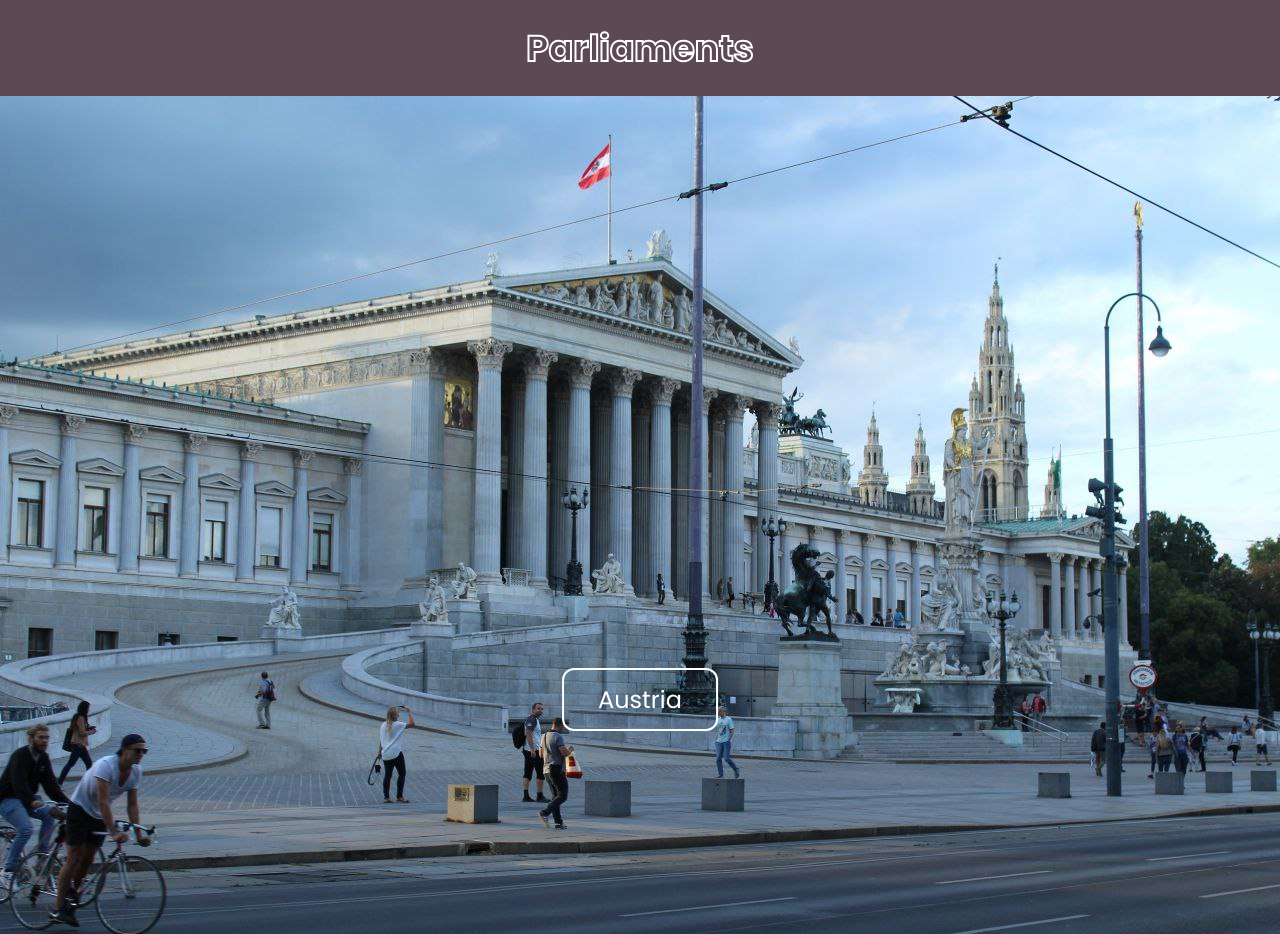
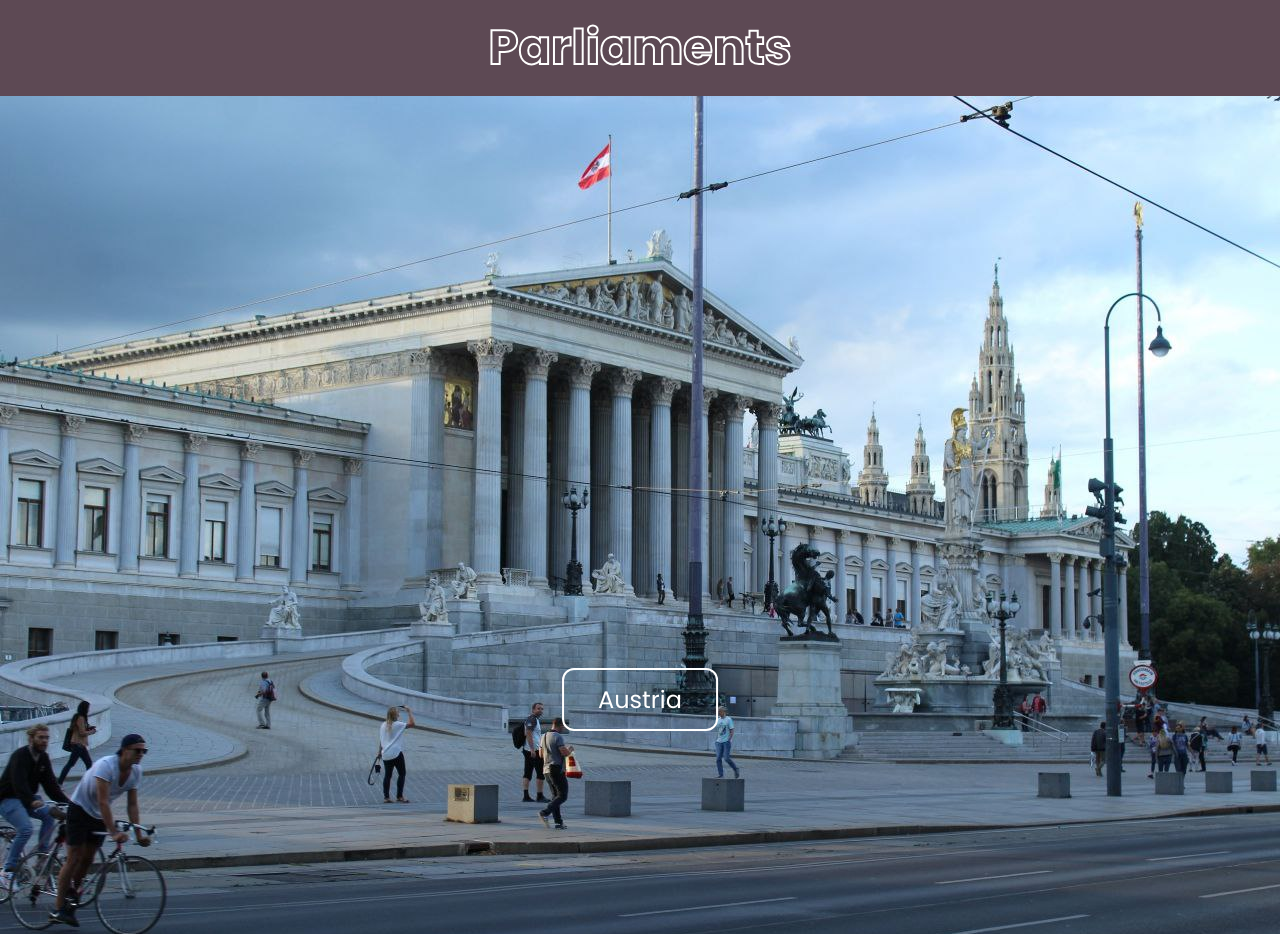
Before and after one commit to danmachiweeb/parlaments, a plain HTML site: page index.html in a window 1280 px wide. Shown: the top 934 px of the page. Drawn offline with Linux system fonts and the light colour scheme.

Commit message:
Update parlaments.css

```diff
--- a/parlaments.css
+++ b/parlaments.css
@@ -21,7 +21,7 @@ nav{
 
 .heading h2 {
   color: transparent;
-  font-size: 36px;
+  font-size: 3em;
   position: absolute;
   transform: translate(-50%, -50%);
   -webkit-text-stroke-width: 2px;
```
